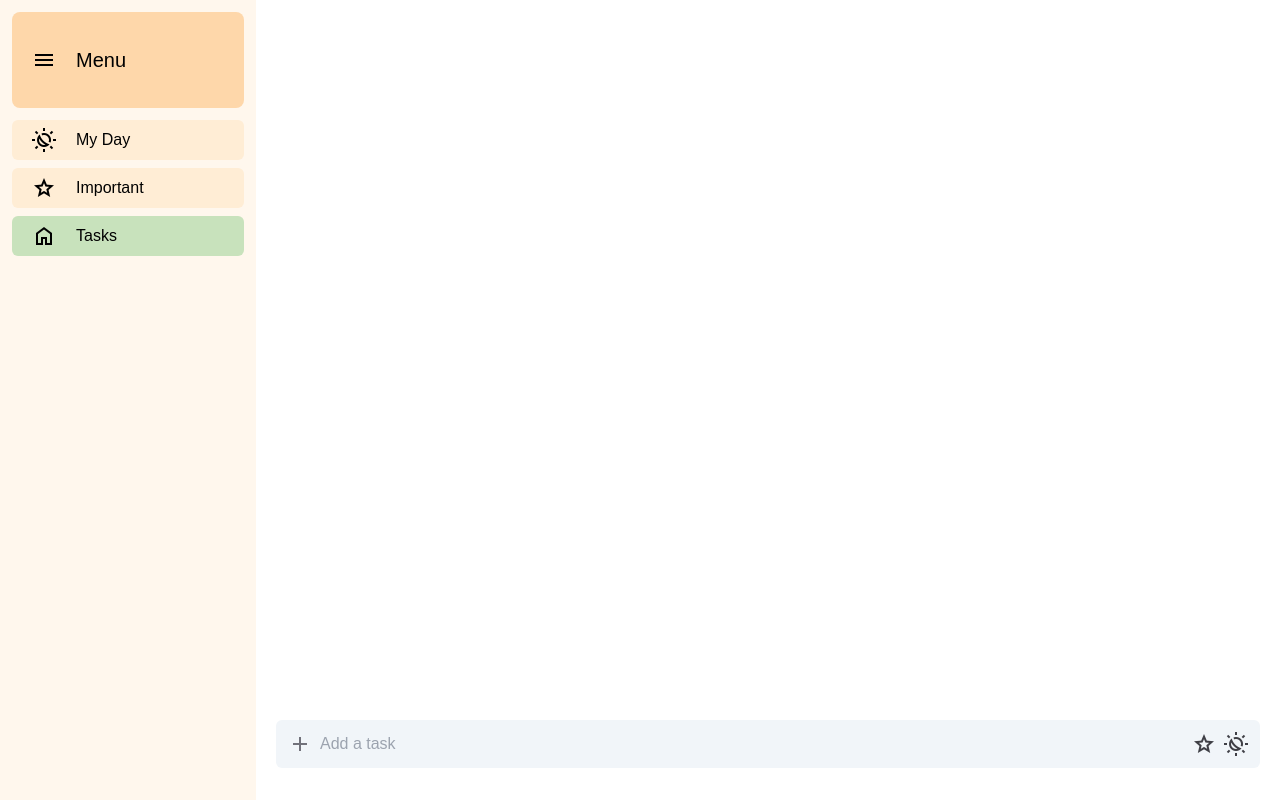
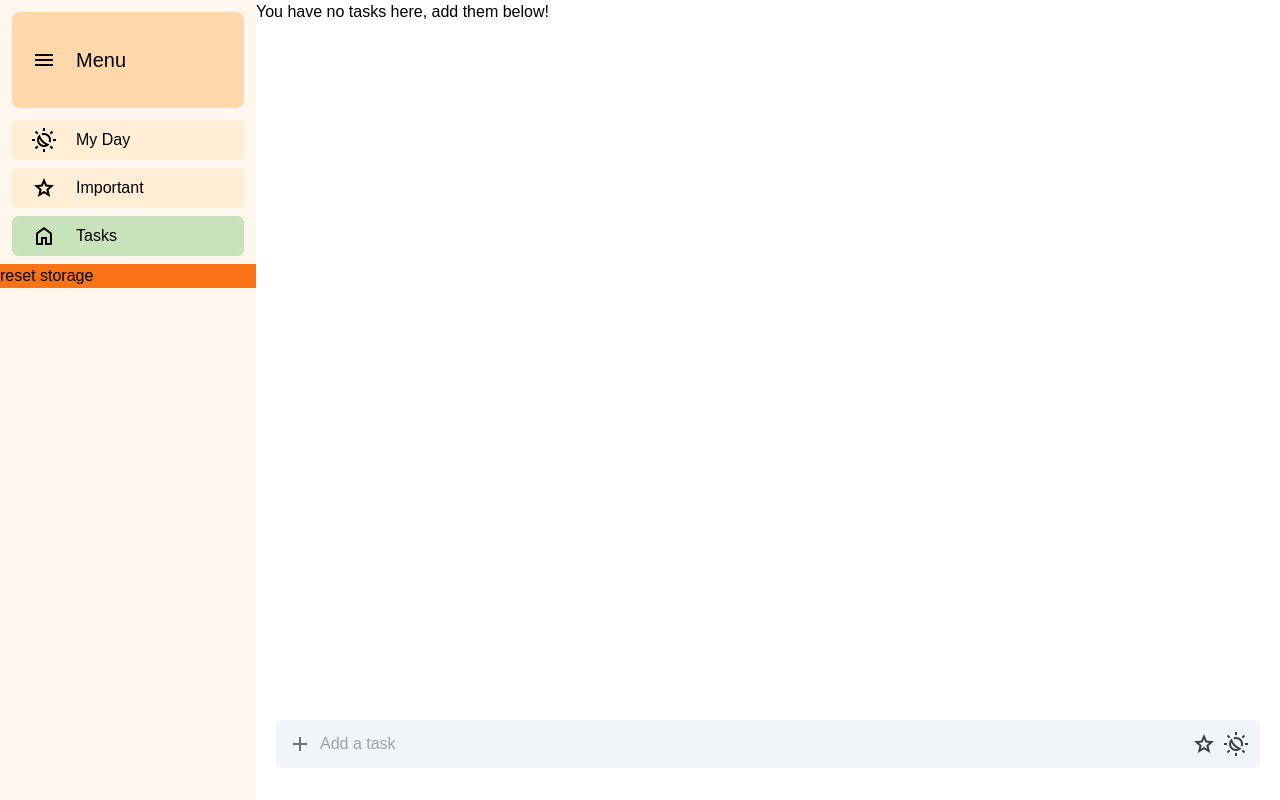
Before and after one commit to kylechi05/todo-list, a React (Vite) app in the folder app/: page /tasks in a window 1280 px wide. Built offline with nearby package versions, Linux system fonts and the light colour scheme.

Commit message:
expanded window started

```diff
--- a/app/src/App.jsx
+++ b/app/src/App.jsx
@@ -9,8 +9,8 @@ import PageNotFound from './pages/PageNotFound.jsx';
 
 function App() {
 
-  const [pending, setPending] = useState([]);
-  const [completed, setCompleted] = useState([]);
+  const [pending, setPending] = useState(JSON.parse(localStorage.getItem('PendingTaskList')) || []);
+  const [completed, setCompleted] = useState(JSON.parse(localStorage.getItem('CompletedTaskList')) || []);
 
   return (
     <BrowserRouter>
@@ -24,7 +24,7 @@ function App() {
         <Route path="*" element={<PageNotFound />} />
       </Routes>
     </BrowserRouter>
-  )
+  );
 }
 
 export default App;
--- a/app/src/pages/Sidenav.jsx
+++ b/app/src/pages/Sidenav.jsx
@@ -26,17 +26,18 @@ function Sidenav() {
     );
 
     return (
-        <div className='h-screen w-screen flex'>
-            <div className='w-1/5 bg-orange-50'>
+        <div className='h-screen w-screen flex flex-row'>
+            <div className='basis-1/5 bg-orange-50'>
                 <h1 className='flex text-xl h-24 m-3 rounded-lg bg-orange-200'>
                     <span className='m-auto text-center material-symbols-outlined basis-16'>menu</span>
                     <span className='m-auto grow'>Menu</span>
                 </h1>
                 <ul className='mx-3'>{listList}</ul>
+                <div className='bg-orange-500' onClick={() => {localStorage.clear()}}>
+                    reset storage
+                </div>
             </div>
-            <div className='grow'>
-                <Outlet />
-            </div>
+            <Outlet />
         </div>
     );
 }
--- a/app/src/pages/Tasks.jsx
+++ b/app/src/pages/Tasks.jsx
@@ -1,4 +1,4 @@
-import React, {useState} from 'react';
+import React from 'react';
 import ListDisplay from '../ui/ListDisplay';
 
 function Tasks({ pending, setPending, completed, setCompleted }) {
--- a/app/src/ui/AddTask.jsx
+++ b/app/src/ui/AddTask.jsx
@@ -1,4 +1,4 @@
-import React, {useState} from 'react';
+import React, { useState } from 'react';
 
 function AddStarTask({ starred, setStarred, hover, setHover, isImportant }) {
 
--- /dev/null
+++ b/app/src/ui/ExpandedWindow.jsx
@@ -0,0 +1,39 @@
+import React, { useState } from 'react';
+
+function ExpandedWindow({ expand, setExpand, pending, setPending }) {
+
+    const [changeValue, setChangeValue] = useState(expand.task.content);
+
+    const handleChange = (input) => {
+        setChangeValue(input);
+    }
+
+    return (
+        <div className='w-1/4 h-screen bg-orange-50'>
+            <div className='flex p-2'>
+                <span
+                    className='hover:bg-orange-100 rounded-md m-auto material-symbols-outlined'
+                    onClick={() => {setExpand(false)}}
+                >
+                        close
+                </span>
+            </div>
+            <div className='m-3 p-3 rounded-lg text-wrap break-words bg-orange-200'>
+                <input
+                    id='changeTask'
+                    name='changeTask'
+                    type='text'
+                    value={changeValue}
+                    onChange={(e) => handleChange(e.target.value)}
+                >
+                </input>
+            </div>
+            <div>
+                {expand.task.content}
+            </div>
+        </div>
+
+    );
+}
+
+export default ExpandedWindow;
--- a/app/src/ui/ListDisplay.jsx
+++ b/app/src/ui/ListDisplay.jsx
@@ -1,16 +1,29 @@
 import React, { useState } from 'react';
 import TaskList from '../ui/TaskList.jsx';
 import AddTask from '../ui/AddTask.jsx';
+import ExpandedWindow from './ExpandedWindow.jsx';
 
 function ListDisplay({ pending, setPending, completed, setCompleted, flags }) {
 
+    const [expand, setExpand] = useState(
+        {
+            show: false,
+            task: {
+                id: null,
+                content: null,
+                important: null,
+                myDay: null,
+            },
+        }
+    );
     const isImportant = (flags === 'important') ? true : false;
     const isMyDay = (flags === 'myday') ? true : false;
 
     return (
-        <div className='h-screen'>
+        <div className='flex flex-row basis-4/5'>
+            <div className='grow relative'>
                 <div
-                className='h-screen max-h-screen overflow-y-auto overflow-x-hidden'
+                    className='h-screen overflow-y-auto'
                     style={{scrollbarGutter: "stable"}}
                 >
                     <TaskList
@@ -20,9 +33,11 @@ function ListDisplay({ pending, setPending, completed, setCompleted, flags }) {
                         setCompleted={setCompleted}
                         isImportant={isImportant}
                         isMyDay={isMyDay}
+                        expand={expand}
+                        setExpand={setExpand}
                     />
                 </div>
-            <div className='absolute w-4/5 bottom-0 right-0 pb-3 backdrop-blur-sm'>
+                <div className='absolute w-full bottom-0 pb-3 backdrop-blur-sm'>
                     <AddTask
                         pending={pending}
                         setPending={setPending}
@@ -31,6 +46,15 @@ function ListDisplay({ pending, setPending, completed, setCompleted, flags }) {
                     />
                 </div>
             </div>
+            {expand.show &&
+                <ExpandedWindow
+                    expand={expand}
+                    setExpand={setExpand}
+                    pending={pending}
+                    setPending={setPending}
+                />
+            }
+        </div>
     );
 }
 
--- a/app/src/ui/Task.jsx
+++ b/app/src/ui/Task.jsx
@@ -86,7 +86,7 @@ function Delete({ clicked }) {
     )
 }
 
-function Task({ task, pending, setPending, completed, setCompleted }) {
+function Task({ task, pending, setPending, completed, setCompleted, expand, setExpand }) {
 
     const handleCheckClick = () => {
         setPending(pending.filter(obj => obj.id !== task.id));
@@ -128,16 +128,29 @@ function Task({ task, pending, setPending, completed, setCompleted }) {
         setPending(pending.filter(obj => obj.id !== task.id))
     }
 
+    const handleTaskClick = () => {
+        setExpand(
+            {
+                show: true,
+                task: task,
+            }
+        );
+        console.log(task.content)
+    }
+
     return (
-        <>
+        <div
+            className='w-full flex'
+            onClick={handleTaskClick}
+        >
             <HoverCheck clicked={handleCheckClick} />
-            <span className='w-full'>
+            <span className='w-full text-wrap break-words'>
                 {task.content}
             </span>
             <Star starred={task.important} clicked={handleStarClick} />
             <Routine routined={task.myDay} clicked={handleRoutineClick} />
             <Delete clicked={handleDeleteClick} />
-        </>
+        </div>
     );
 }
 
--- a/app/src/ui/TaskList.jsx
+++ b/app/src/ui/TaskList.jsx
@@ -1,29 +1,15 @@
-import React, { useState } from 'react';
+import React, { useState, useEffect } from 'react';
 import Task from './Task.jsx'
 
-const HoverCheck = () => {
-    const [hover, setHover] = useState('circle');
+function TaskList({ pending, setPending, completed, setCompleted, isImportant, isMyDay, expand, setExpand }) {
 
-    const handleMouseEnter = () => {
-        setHover('check_circle');
-    };
+    useEffect(() => {
+        localStorage.setItem('PendingTaskList', JSON.stringify(pending));
+    }, [pending])
 
-    const handleMouseLeave = () => {
-        setHover('circle');
-    };
-
-    return (
-        <span
-            className='material-symbols-outlined'
-            onMouseEnter={handleMouseEnter}
-            onMouseLeave={handleMouseLeave}
-        >
-            {hover}
-        </span>
-    );
-}
-
-function TaskList({ pending, setPending, completed, setCompleted, isImportant, isMyDay }) {
+    useEffect(() => {
+        localStorage.setItem('CompletedTaskList', JSON.stringify(completed))
+    }, [completed])
 
     const [expanded, setExpanded] = useState(true);
 
@@ -40,6 +26,8 @@ function TaskList({ pending, setPending, completed, setCompleted, isImportant, i
                 setPending={setPending}
                 completed={completed}
                 setCompleted={setCompleted}
+                expand={expand}
+                setExpand={setExpand}
             />
         </li>
     );
@@ -89,6 +77,12 @@ function TaskList({ pending, setPending, completed, setCompleted, isImportant, i
     }
 
     return (
+        <>
+            {returnPending.length == 0 && returnCompleted.length == 0 &&
+                <div>
+                    You have no tasks here, add them below!
+                </div>
+            }
             <ul className='m-10'>
                 {returnPending}
                 {returnCompleted.length > 0 ? (
@@ -110,6 +104,7 @@ function TaskList({ pending, setPending, completed, setCompleted, isImportant, i
                     null
                 )}
             </ul>
+        </>
     );
 }
 
```
Lines whose indentation alone changed are shown as unchanged.
